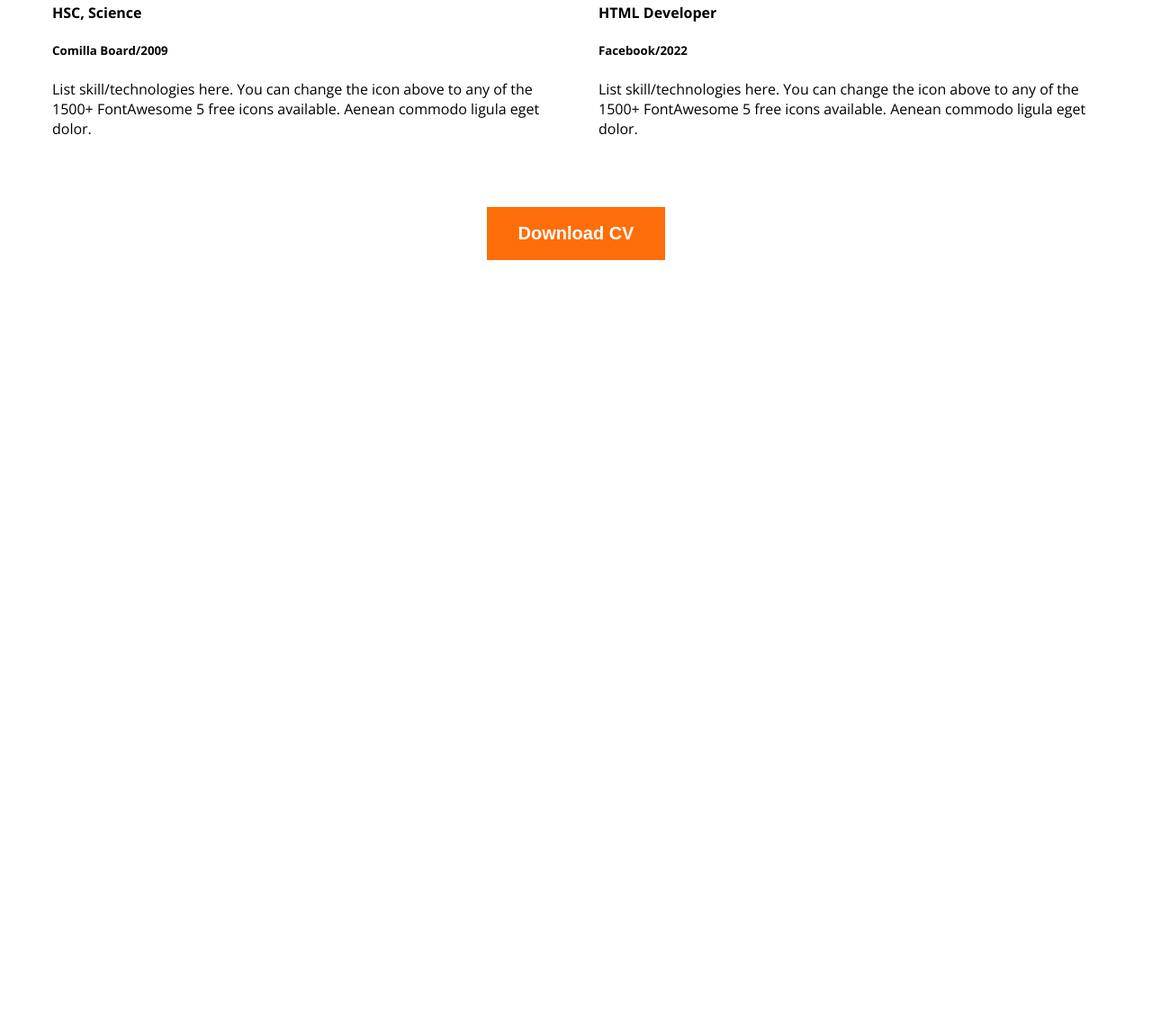
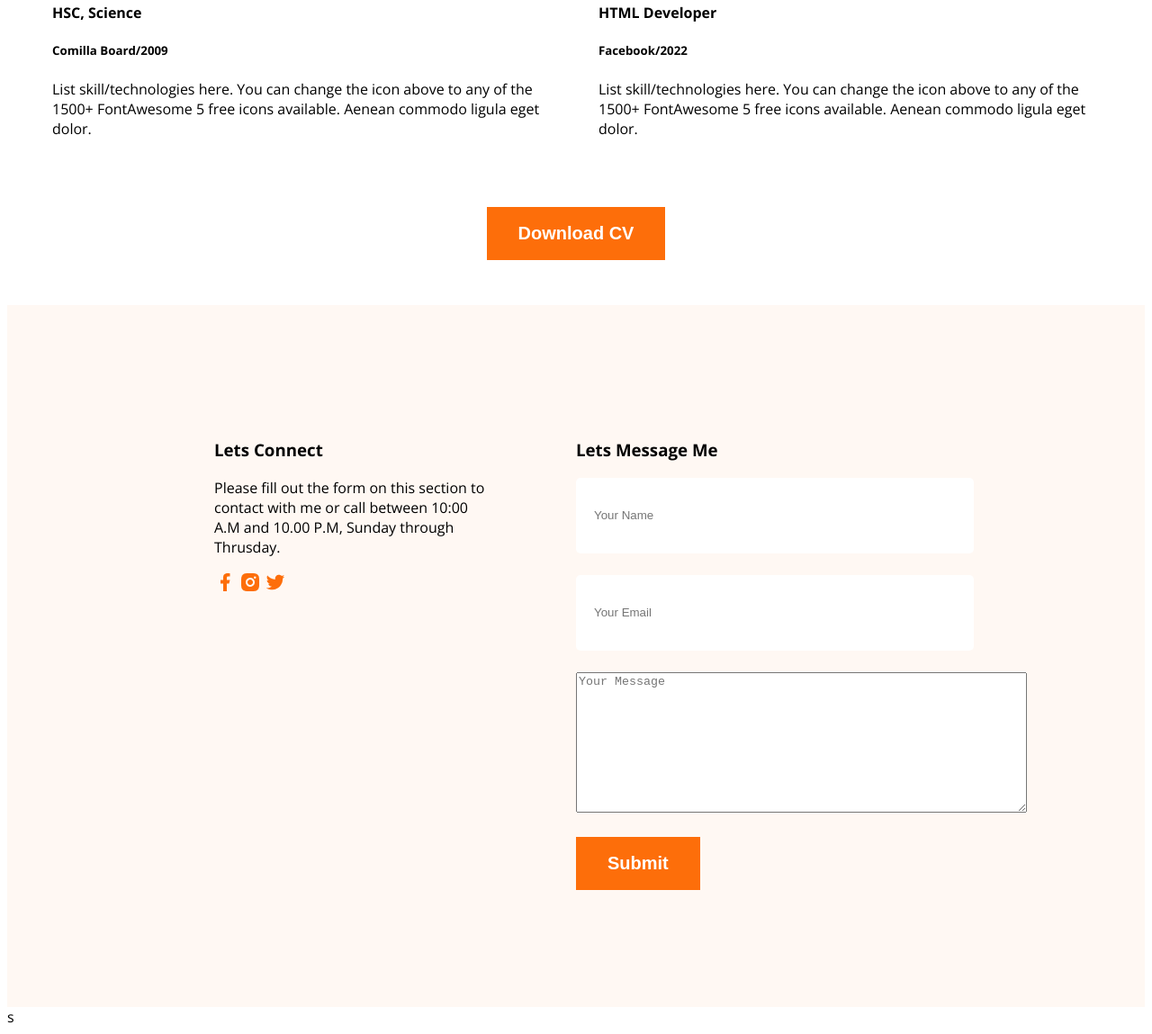
Before and after one commit to rafiqul-hasan/webdeveloper-portfolio, a plain HTML site: page index.html in a window 1280 px wide. Shown: the part 1893-3042 px from the top of the page at 90% size. Before the commit the page ends 2232 px from the top, so only its background shows below. Drawn offline with nearby package versions, Linux system fonts and the light colour scheme.

Commit message:
Final resume

```diff
--- a/index.html
+++ b/index.html
@@ -91,7 +91,7 @@
         </div>
 </section>
 <section class="resume">
-    <h3 class="section-title text-center">A summary of my resume</h3>
+    <h3 class="section-title text-center summary-resume">A summary of my resume</h3>
     <div class="resume-container">
         <!-- .resume-column*2>h3.resume-colunm-title+.experience*3>h4.experience-title+h5.experience-subtitle+.experience-Description -->
         <div class="resume-column">
@@ -141,7 +141,25 @@
 </div>
 </section>
     </main>
-    <footer>
+    <footer class="secondary-bg">
+        <div class="footer-column">
+            <h3 class="section-title">Lets Connect</h3>
+            <p>Please fill out the form on this section to contact with me or call between 10:00 A.M and 10.00 P.M, Sunday through Thrusday.</p>
+        <div>
+            <a href="Facebook.com"><img src="images/icons/facebook.png" alt=""></a>
+            <a href="Instagram.com"><img src="images/icons/insta.png" alt=""></a>
+            <a href="Twitter.com"><img src="images/icons/twitter.png" alt=""></a>
+        </div>
+        </div>
+        <div class="footer-column">
+            <h3 class="section-title">Lets Message Me</h3>
+            <form action="">
+                <input type="text" name="" id="" placeholder="Your Name">
+                <input type="text" name="" id="" placeholder="Your Email">
+               <textarea name="" id="" cols="60" rows="10" placeholder="Your Message"></textarea><br><br>
+                <button class="btn-p">Submit</button>
+            </form>
+        </div>
     </footer>
-</body>
+</body>s
 </html>
--- a/styles.css
+++ b/styles.css
@@ -130,3 +130,22 @@ color: #757575;
 .Download-CV{
     margin-top: 60px;
 }
+/* footer styles */
+footer{
+    padding: 130px 230px;
+    display: flex;
+    gap: 100px;
+}
+.footer-column{
+    width: 50%;
+}
+footer input[Type="text"], footer inpur[type="email"] footer input[type="message"]{
+    height: 64px;
+    border-radius: 5px;
+    background-color: white;
+    display: block;
+    width: 100%;
+    padding: 10px 20px;
+    margin-bottom: 24px;
+    border: none;
+}
```
